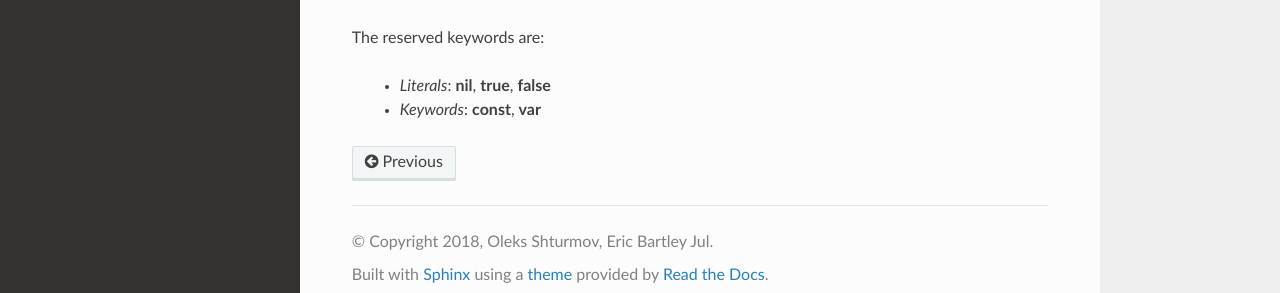
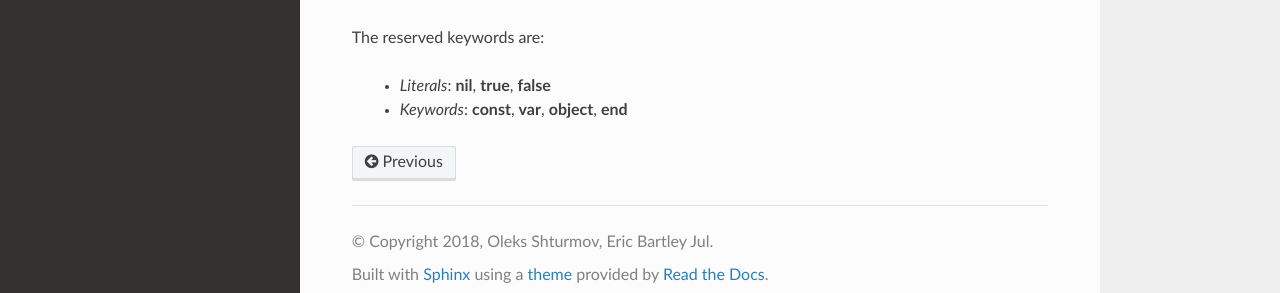
Before and after one commit to emerald/TEmPLE, a Sphinx documentation site: the page built from docs/syntax/classical.rst, in a window 1280 px wide and 1231 px high. Shown: the part 920-1213 px from the top of the window. Built offline with Sphinx 7.4.7 and the Read the Docs theme 2.0.0, drawn with Linux system fonts in a browser that asks for light colours.

Commit message:
List 'object' and 'end' as keywords

```diff
--- a/docs/syntax/classical.rst
+++ b/docs/syntax/classical.rst
@@ -50,4 +50,4 @@ rest name constants, variables, operations, parameters, and objects.
 The reserved keywords are:
 
   * *Literals*: **nil**, **true**, **false**
-  * *Keywords*: **const**, **var**
+  * *Keywords*: **const**, **var**, **object**, **end**
```
Also changed, not shown: 1 other file.
